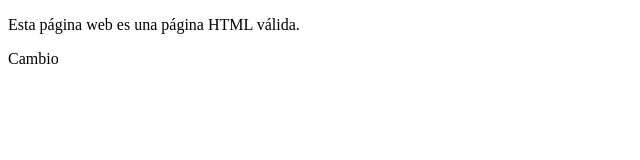
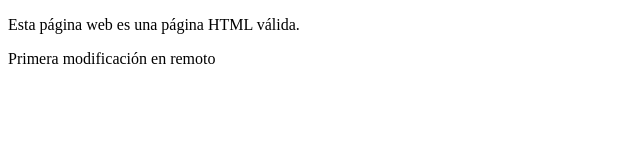
Before and after one commit to PedroP90/SAD, a plain HTML site: page index.html in a window 1280 px wide. Shown: the whole page, without its empty margins (0-640 px from the left). Drawn offline with Linux system fonts and the light colour scheme.

Commit message:
Primera modificación para remoto

```diff
--- a/index.html
+++ b/index.html
@@ -7,6 +7,6 @@
 </head>
 <body>
     <p>Esta página web es una página HTML válida.</p>
-    <p>Cambio</p>
+    <p>Primera modificación en remoto</p>
 </body>
 </html>
```
